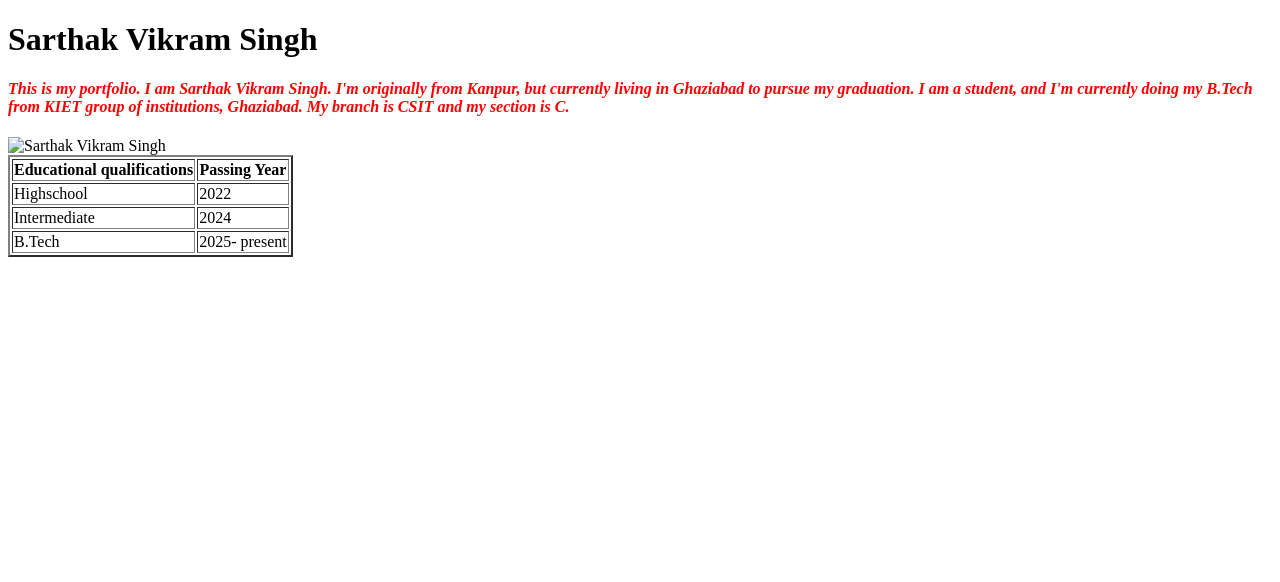
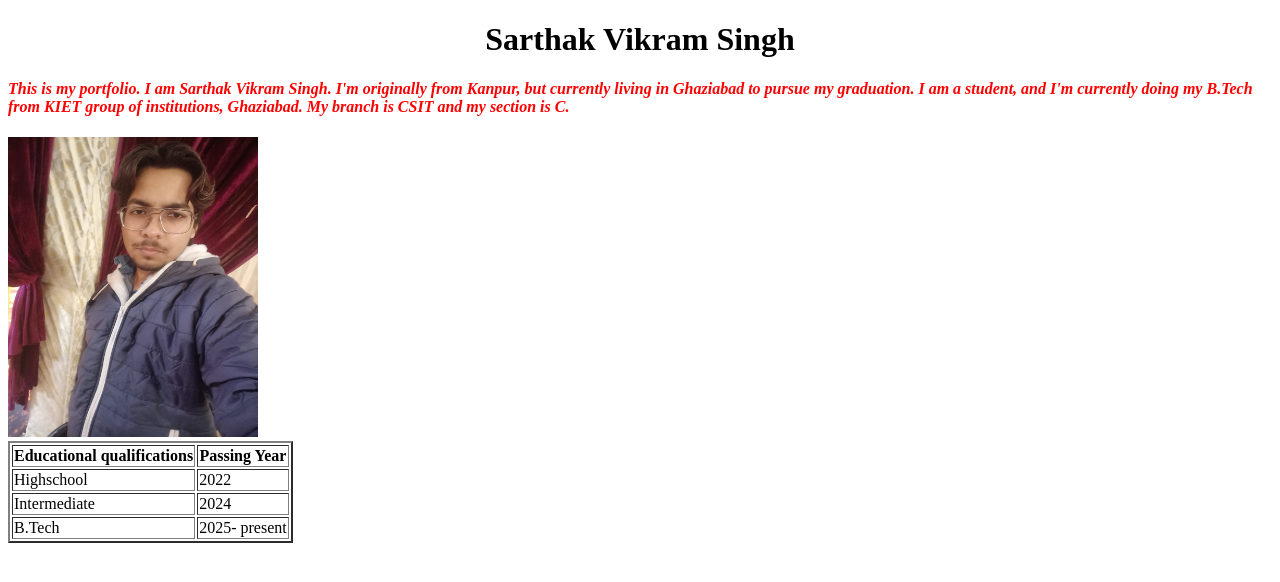
Before and after one commit to singhsarthakvikram722-cmd/Resume, a plain HTML site: page index.html in a window 1280 px wide. Drawn offline with Linux system fonts and the light colour scheme.

Commit message:
Add files via upload

```diff
--- a/index.html
+++ b/index.html
@@ -2,14 +2,14 @@
 <html>
 <head>
 
-<h1>Sarthak Vikram Singh</h1>
+<h1><center>Sarthak Vikram Singh</center></h1>
 
 </head>
 <body>
 
 <h4><p style="color:red"><i>This is my portfolio. I am Sarthak Vikram Singh. I'm originally from Kanpur, but currently living in Ghaziabad to pursue my graduation. I am a student, and I'm currently doing my B.Tech from KIET group of institutions, Ghaziabad. My branch is CSIT and my section is C.</i></p></h4>
 
-<img src="C:\Users\Kaushal Kumar\Downloads\my photo.jpg" alt="Sarthak Vikram Singh" height = "300" width = "250">
+<img src="images/my photo.jpg" alt="Sarthak Vikram Singh" height = "300" width = "250">
 
 <table>
     <table border="2" cell padding="2.5" cell spacing ="50">
```
Also changed, not shown: images/my photo.jpg (added).
